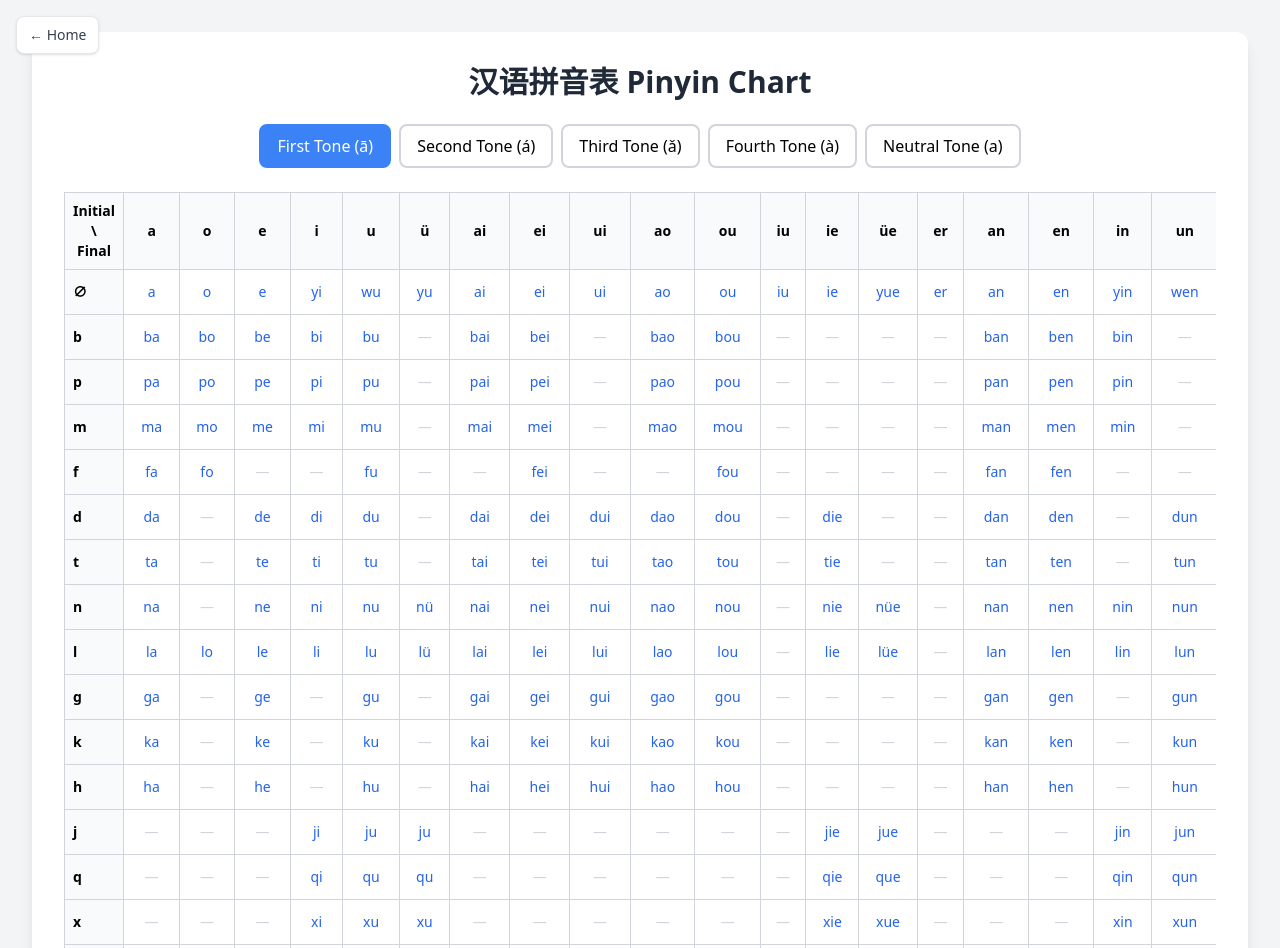
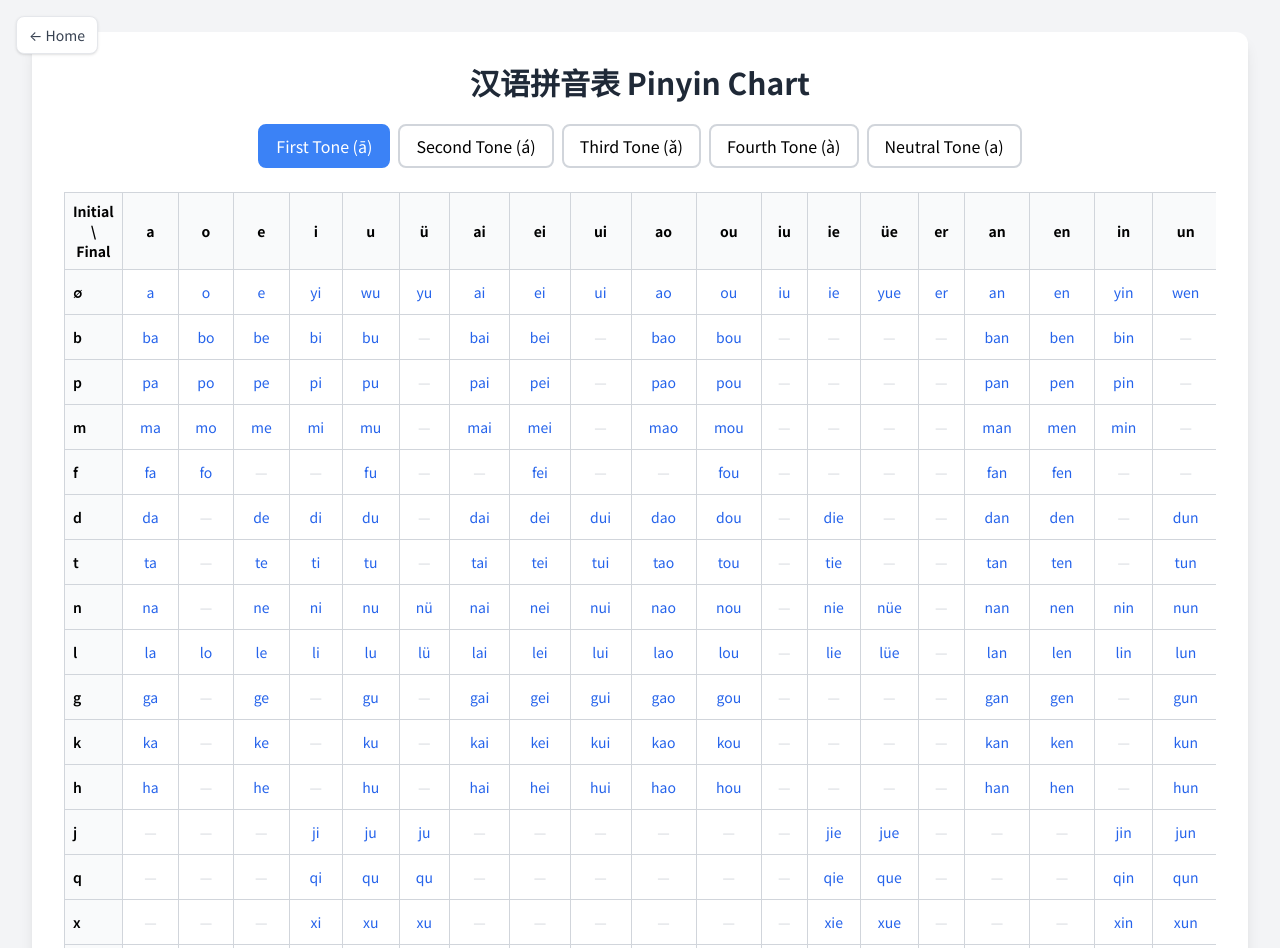
Before and after one commit to 1jehuang/chinese-pinyin-tools, a plain HTML site: page pinyin-chart.html in a window 1280 px wide. Shown: the top 948 px of the page. Drawn offline with nearby package versions, Linux system fonts and the light colour scheme.

Commit message:
Use consistent font across standalone site

```diff
--- a/css/common.css
+++ b/css/common.css
@@ -1,4 +1,15 @@
 /* Common styles shared across all quiz pages */
+
+body {
+    font-family: 'Noto Sans SC', ui-sans-serif, system-ui, -apple-system, BlinkMacSystemFont, 'Segoe UI', sans-serif;
+}
+
+button,
+input,
+select,
+textarea {
+    font: inherit;
+}
 
 /* Home button */
 .home-btn {
--- a/pinyin-chart.html
+++ b/pinyin-chart.html
@@ -4,6 +4,9 @@
     <meta charset="UTF-8">
     <meta name="viewport" content="width=device-width, initial-scale=1.0">
     <title>Pinyin Chart with Audio</title>
+    <link rel="preconnect" href="https://fonts.googleapis.com">
+    <link rel="preconnect" href="https://fonts.gstatic.com" crossorigin>
+    <link href="https://fonts.googleapis.com/css2?family=Noto+Sans+SC:wght@400;500;600;700&display=swap" rel="stylesheet">
     <script src="https://cdn.tailwindcss.com"></script>
     <link rel="stylesheet" href="css/common.css">
     <script src="js/utils.js"></script>
```
Also changed, not shown: index.html (+8 -0 lines), pinyin-practice.html (+3 -0 lines).
